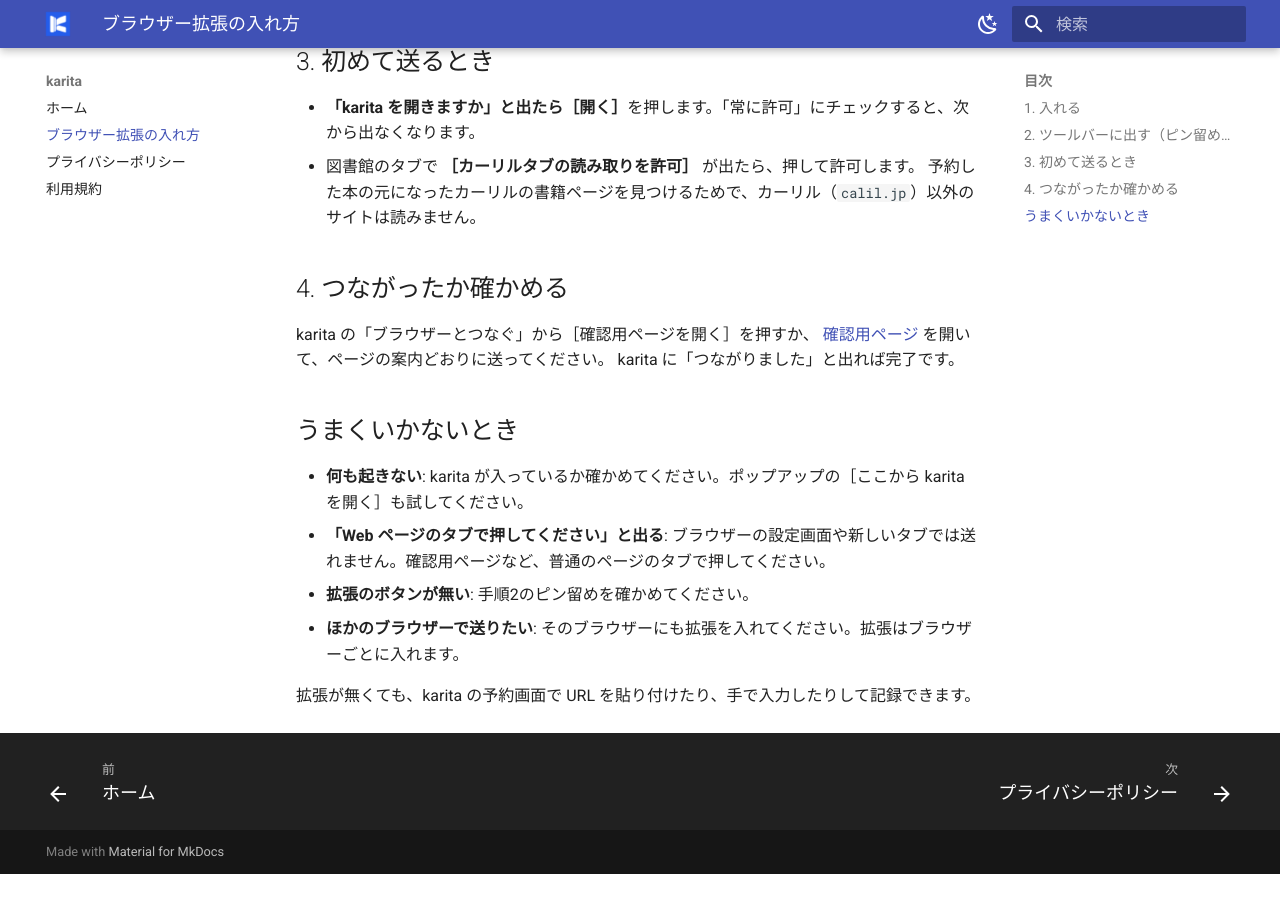
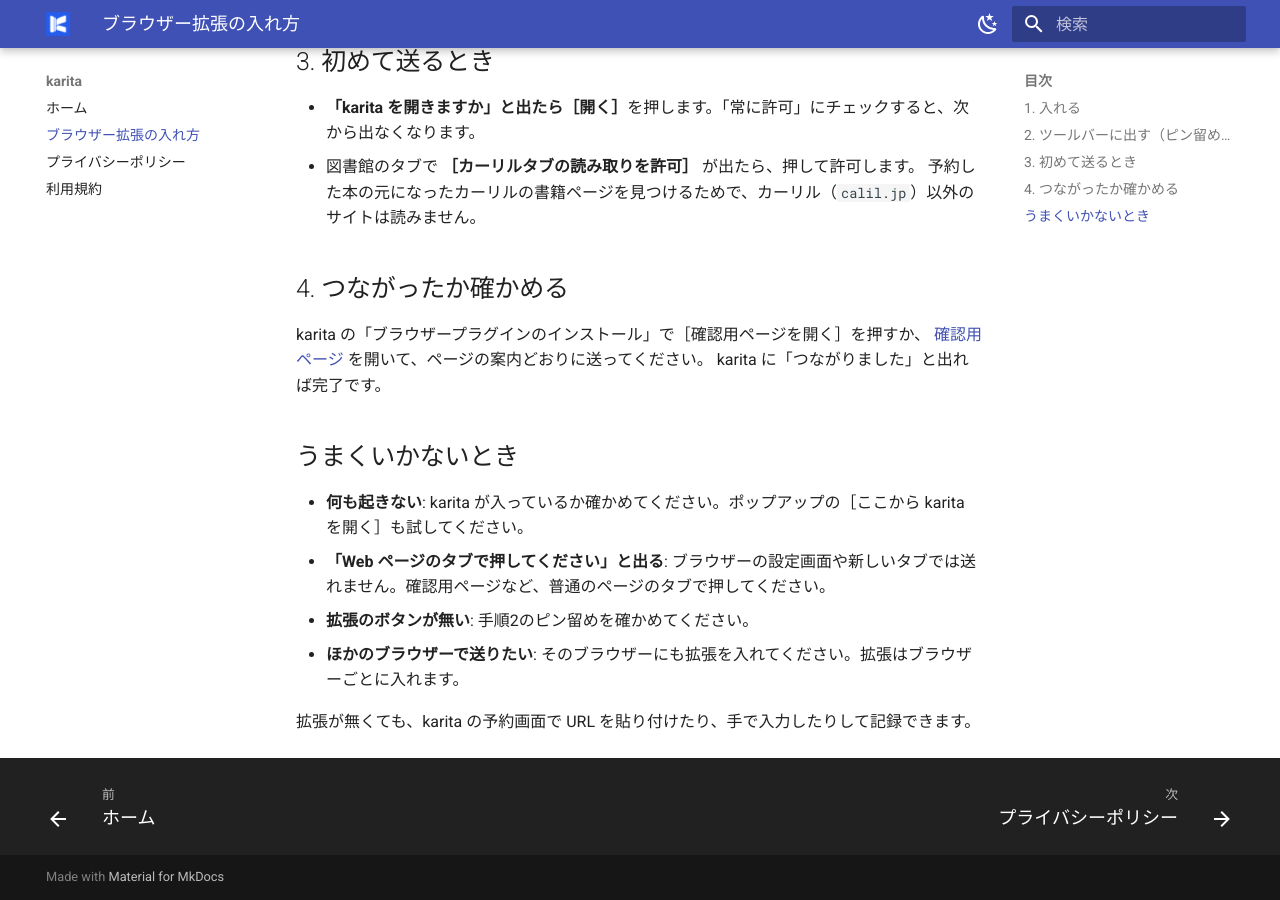
Before and after one commit to getperf/karita-site, an MkDocs documentation site: the page built from docs/extensions/index.md, in a window 1280 px wide and 900 px high, scrolled down 1070 px. Built offline with MkDocs 1.6.1 and Material for MkDocs 9.7.7, drawn with Linux system fonts in a browser that asks for light colours; before the commit the page ends 1944 px from its top, so only the background shows below that.

Commit message:
docs: アプリの画面名「ブラウザープラグインのインストール」に合わせる
Co-Authored-By: Claude Opus 5.5 <noreply@anthropic.com>

```diff
--- a/docs/extensions/index.md
+++ b/docs/extensions/index.md
@@ -40,7 +40,7 @@ Edge・Chrome・Firefox で使えます。
 
 ## 4. つながったか確かめる
 
-karita の「ブラウザーとつなぐ」から［確認用ページを開く］を押すか、
+karita の「ブラウザープラグインのインストール」で［確認用ページを開く］を押すか、
 [確認用ページ](check.md) を開いて、ページの案内どおりに送ってください。
 karita に「つながりました」と出れば完了です。
 
```
